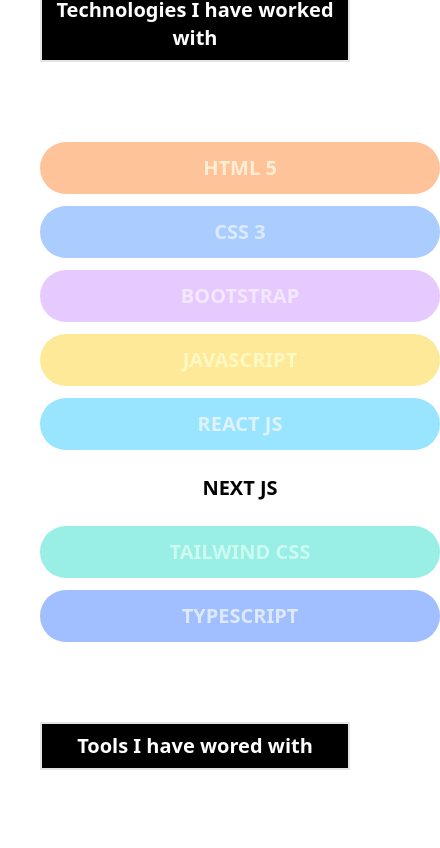
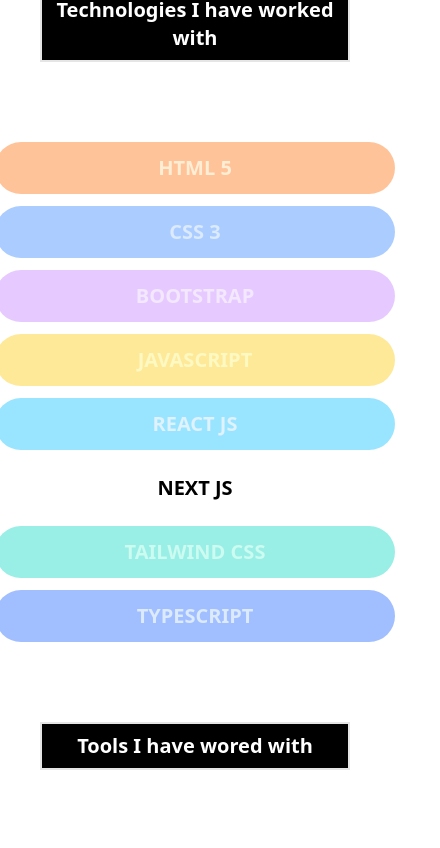
Before and after one commit to a7mad-jheer/Portfolio, a Next.js app: page /landing in a window 390 px wide. Shown: the part 5514-6362 px from the top of the page, 440 px wide, since content can reach past the window. Built offline with nearby package versions, Linux system fonts and the light colour scheme.

Commit message:
install new virsion of next.js

```diff
--- a/app/Components/global/Card.tsx
+++ b/app/Components/global/Card.tsx
@@ -1,6 +1,6 @@
 export const Card = ({items} : {items : {id:number , name:string , color:string}[]}) => {
   return (
-    <div className="flex flex-col gap-3  xl:flex-row md:flex-wrap md:justify-center md:items-center">
+    <div className="flex flex-col gap-3  xl:flex-row md:flex-wrap justify-center items-center">
         {items.map((item) => {
             return (
       <div
--- a/package.json
+++ b/package.json
@@ -13,7 +13,7 @@
     "class-variance-authority": "^0.7.1",
     "clsx": "^2.1.1",
     "lucide-react": "^0.562.0",
-    "next": "16.0.4",
+    "next": "^16.1.6",
     "nodemailer": "^7.0.13",
     "react": "19.2.0",
     "react-dom": "19.2.0",
```
Also changed, not shown: 2 other files (tests, documents, lock files or other folders).
